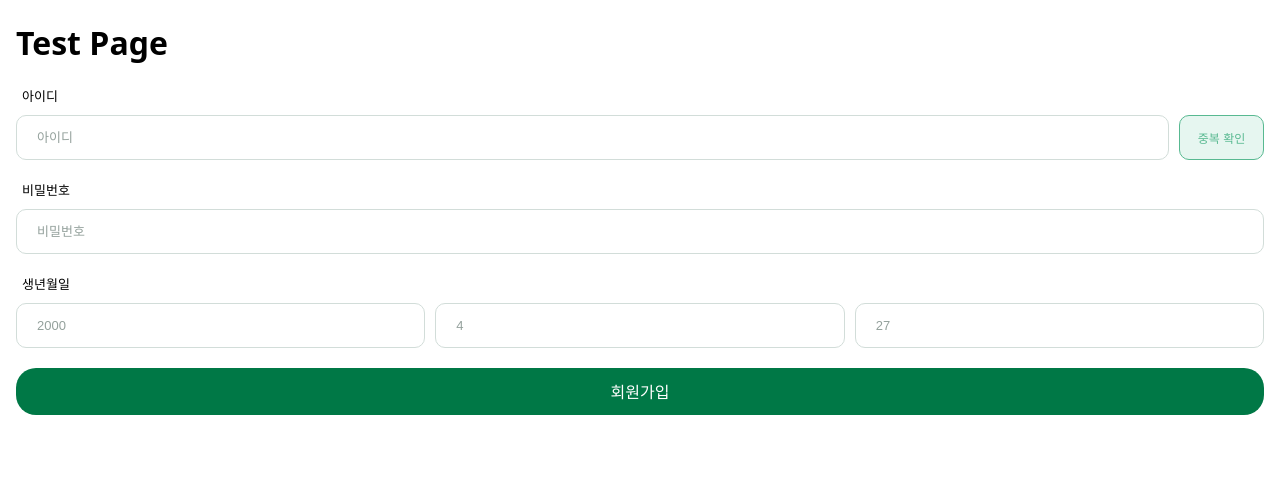
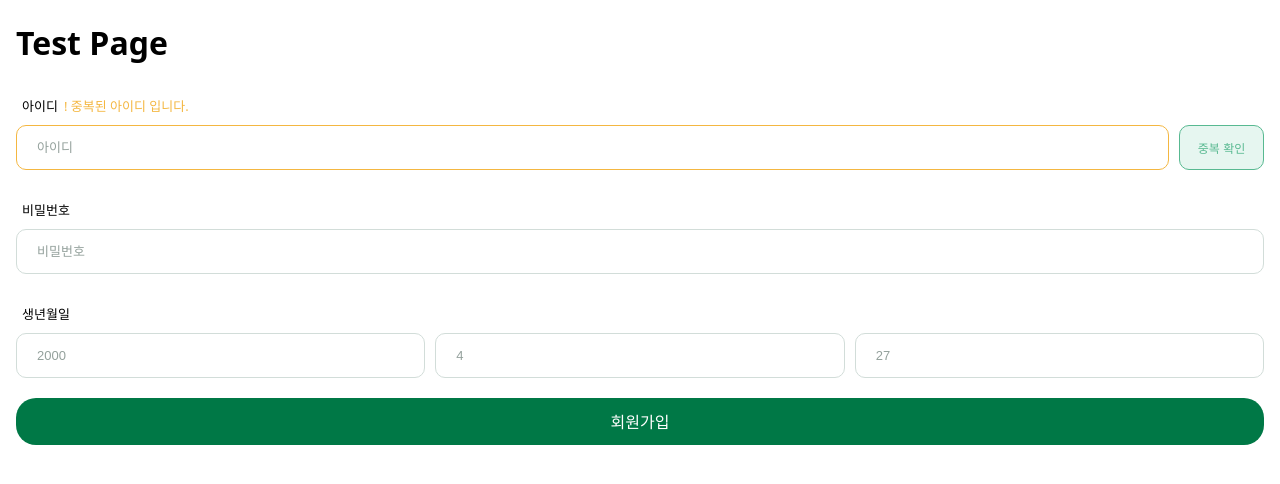
Before and after one commit to Team-MansuMugang/mansumugang-fontend, a React (Vite) app: page /test in a window 1280 px wide. Shown: the top 484 px of the page. Built offline with nearby package versions, Linux system fonts and the light colour scheme.

Commit message:
오탈자 수정, InputContainer 상태 추가

```diff
--- a/src/components/Input.css
+++ b/src/components/Input.css
@@ -17,17 +17,17 @@
 }
 
 .input-success {
-  border-color: var(--color-semantic-success); /* 성공 상태의 테두리 색 */
+  border-color: var(--color-semantic-success);
 }
 .input-warning {
-  border-color: var(--color-semantic-warning); /* 성공 상태의 테두리 색 */
+  border-color: var(--color-semantic-warning);
 }
 .input-error {
-  border-color: var(--color-semantic-error); /* 에러 상태의 테두리 색 */
+  border-color: var(--color-semantic-error);
 }
 .input-important {
-  border-color: var(--color-semantic-important); /* 에러 상태의 테두리 색 */
+  border-color: var(--color-semantic-important);
 }
 .input-info {
-  border-color: var(--color-semantic-info); /* 에러 상태의 테두리 색 */
+  border-color: var(--color-semantic-info);
 }
--- a/src/components/InputContainer.css
+++ b/src/components/InputContainer.css
@@ -13,10 +13,30 @@
 .input-container-children :last-child {
   margin-right: 0px;
 }
+.input-container-descriptions {
+  display: flex;
+}
 .input-container p {
   font-size: var(--text-size-body-small);
   color: var(--color--neutral-0);
-  font-weight: bold;
   margin: 10px 0px;
   padding-left: 6px;
 }
+.input-container .description {
+  font-weight: bold;
+}
+.input-container-success .status-description {
+  color: var(--color-semantic-success);
+}
+.input-container-warning .status-description {
+  color: var(--color-semantic-warning);
+}
+.input-container-error .status-description {
+  color: var(--color-semantic-error);
+}
+.input-container-important .status-description {
+  color: var(--color-semantic-important);
+}
+.input-container-info .status-description {
+  color: var(--color-semantic-info);
+}
--- a/src/components/InputContainer.jsx
+++ b/src/components/InputContainer.jsx
@@ -1,13 +1,28 @@
 import './InputContainer.css';
 import '../index.css';
+import PropTypes from 'prop-types';
 
-const InputContainer = ({ children, description = 'description' }) => {
+const InputContainer = ({
+  children,
+  description = 'description',
+  status = 'default',
+  statusDescription = '',
+}) => {
   return (
-    <div className="input-container">
-      <p>{description}</p>
+    <div className={`input-container input-container-${status}`}>
+      <div className="input-container-descriptions">
+        <p className="description">{description}</p>
+        <p className="status-description">{statusDescription}</p>
+      </div>
       <div className="input-container-children">{children}</div>
     </div>
   );
 };
 
+InputContainer.propTypes = {
+  description: PropTypes.string,
+  status: PropTypes.oneOf(['default', 'success', 'warning', 'error', 'important', 'info']),
+  statusDescription: PropTypes.string,
+};
+
 export default InputContainer;
--- a/src/pages/test-page/TestPage.jsx
+++ b/src/pages/test-page/TestPage.jsx
@@ -8,8 +8,12 @@ const TestPage = () => {
   return (
     <body>
       <h1>Test Page</h1>
-      <InputContainer description="아이디">
-        <Input placeholder="아이디" />
+      <InputContainer
+        description="아이디"
+        status="warning"
+        statusDescription="! 중복된 아이디 입니다."
+      >
+        <Input placeholder="아이디" status="warning" />
         <CheckButton>중복 확인</CheckButton>
       </InputContainer>
       <InputContainer description="비밀번호">
```
Also changed, not shown: src/components/Input.jsx (+8 -0 lines).
